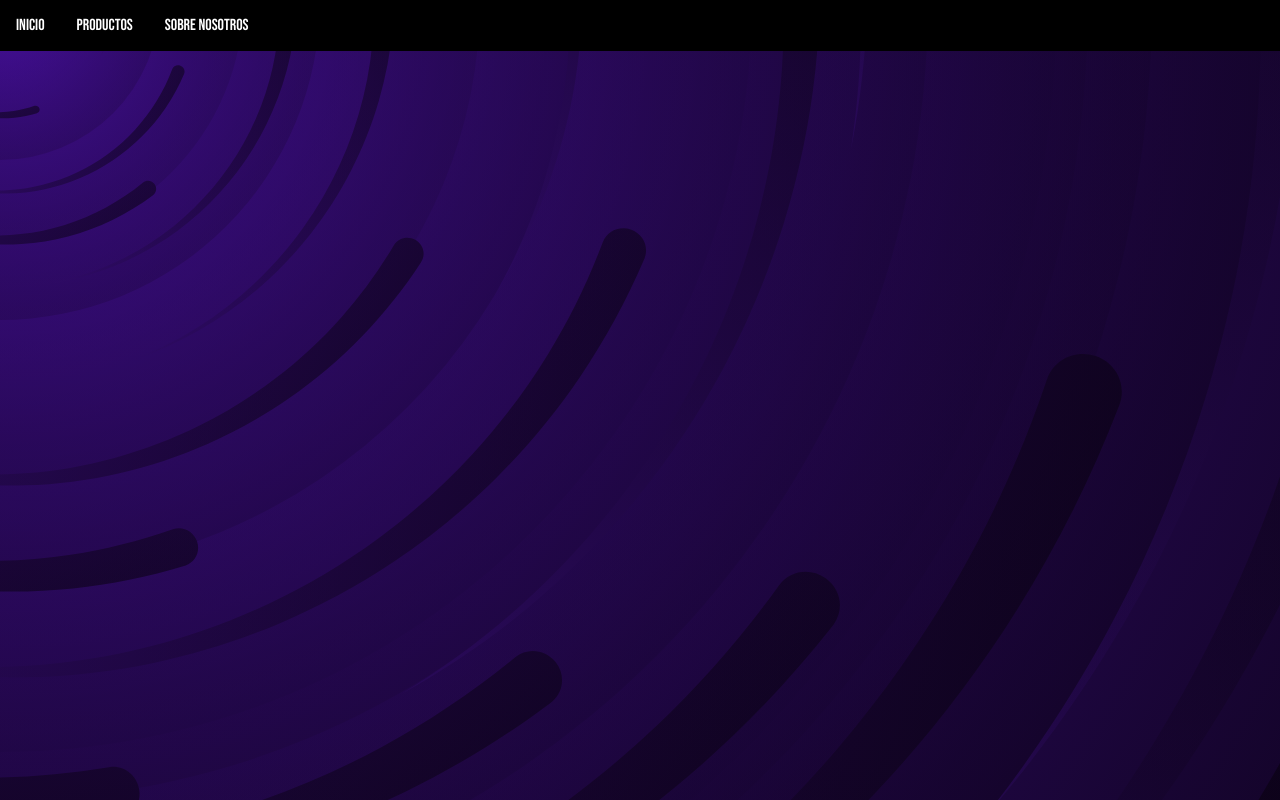
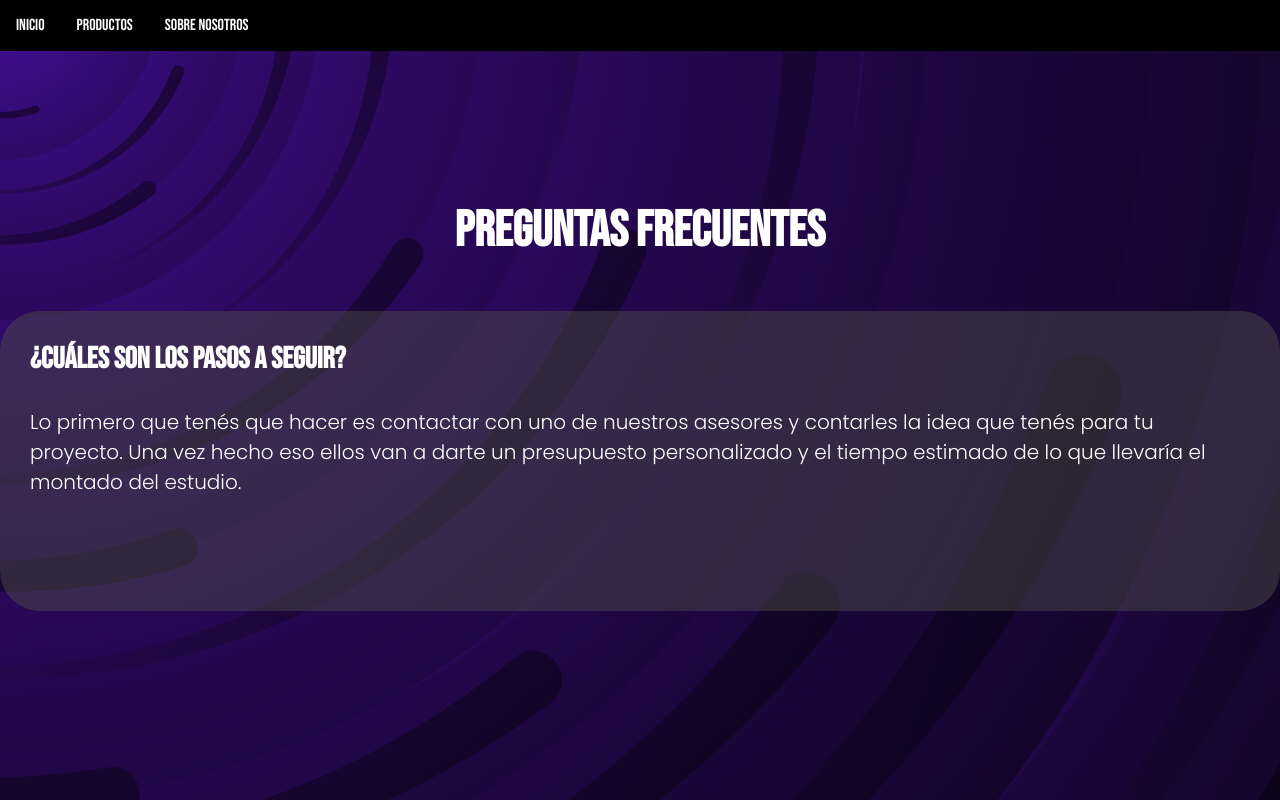
Before and after one commit to belensieiro/Besse_Gaming, a plain HTML site: page preguntas.html in a window 1280 px wide. Drawn offline with Linux system fonts and the light colour scheme.

Commit message:
se empieza la card y se le da estilo

```diff
--- a/preguntas.css
+++ b/preguntas.css
@@ -61,6 +61,45 @@ a:hover {
 }
 
 /* Termina navegación */
+/* titulo */
+
+h1 {
+  font-family: "Bebas Neue", cursive;
+  margin-top: 3em;
+  margin-bottom: 1em;
+  text-align: center;
+  font-size: 50px;
+  color: white;
+}
+
+/* titulo */
+
+/* tarjetas */
+
+h2{
+  font-family: "Bebas Neue", cursive;
+  font-size: 30px;
+  color: white;
+}
+
+p{
+  font-family: "Poppins", sans-serif;
+  font-size: 20px;
+  color: white;
+  padding-top: 30px;
+}
+
+.contenedor{
+  display: flex;
+  flex-direction: column;
+  justify-content: left;
+  background-color: rgba(77, 73, 73, 0.5);
+  width: 100%;
+  height: 300px;
+  border-radius: 40px;
+  margin-top: 50px;
+  padding: 30px;
+}
 
 
 
--- a/preguntas.html
+++ b/preguntas.html
@@ -27,3 +27,29 @@
             </nav>
         </section>
     </header>
+    <section class="titulo principal">
+        <h1>Preguntas frecuentes</h1>
+    </section>
+    <section class="preguntas-frecuentes">
+        <div class="contenedor">
+            <h2>¿Cuáles son los pasos a seguir?</h2>
+            <p>Lo primero que tenés que hacer es contactar con uno de nuestros asesores y contarles la idea que tenés para tu proyecto. Una vez hecho eso ellos van a darte un presupuesto personalizado y el tiempo estimado de lo que llevaría el montado del estudio.</p>
+
+
+
+
+
+
+
+
+        </div>
+
+
+
+
+
+
+
+
+
+    </section>
```
